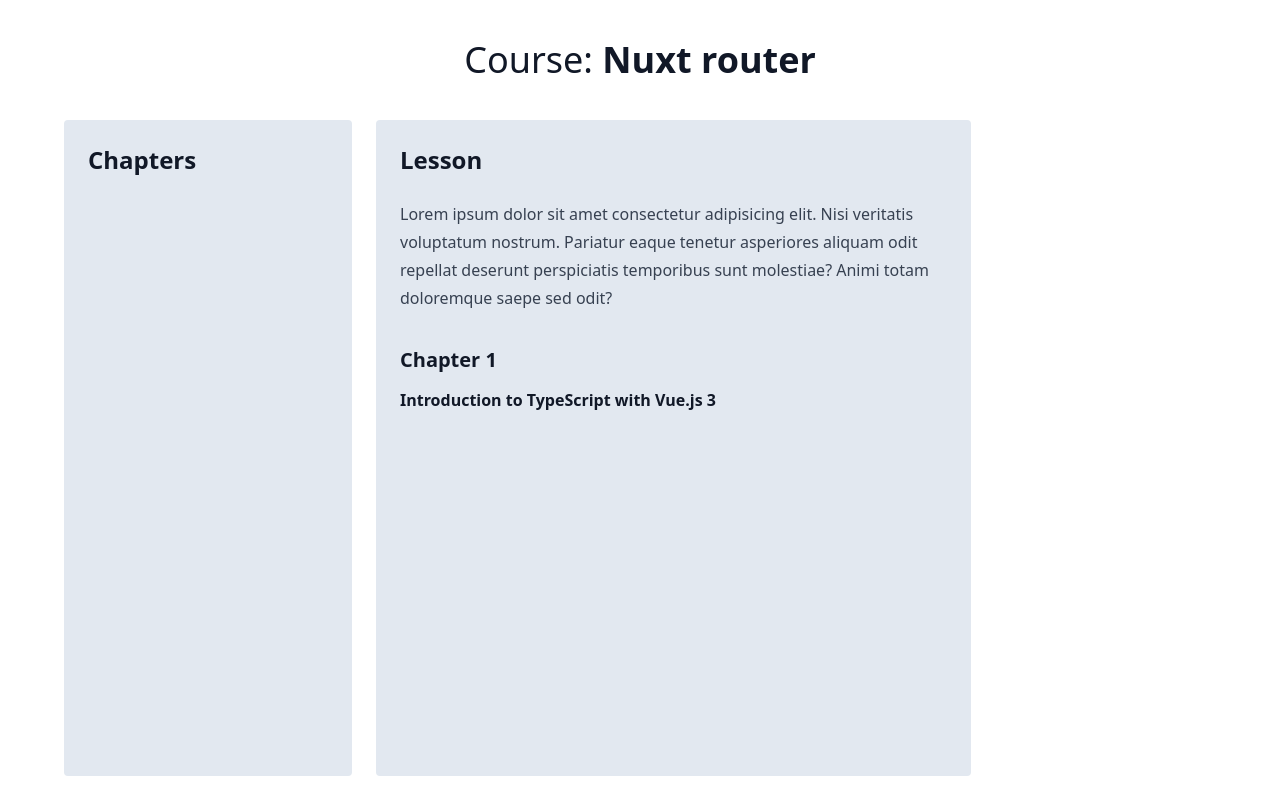
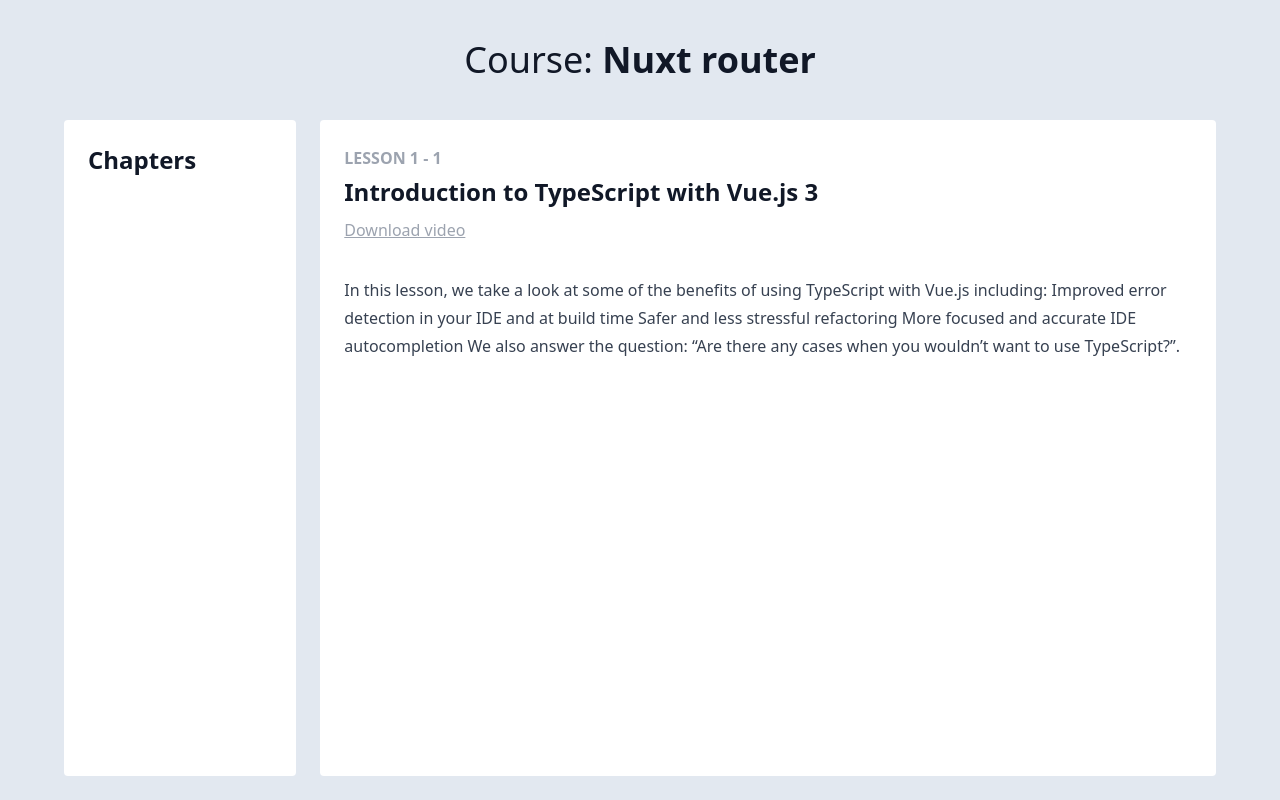
Before and after one commit to braanj/nuxt-3, a Nuxt app: page /course/chapter/1-chapter-1/lesson/1-introduction-to-typescript-with-vue-js-3 in a window 1280 px wide. Built offline with nearby package versions, Linux system fonts and the light colour scheme.

Commit message:
style and display course data

```diff
--- a/app.vue
+++ b/app.vue
@@ -1,5 +1,5 @@
 <template>
-  <div>
+  <div class="bg-slate-200">
     <NuxtLayout>
       <NuxtPage />
     </NuxtLayout>
--- a/pages/course.vue
+++ b/pages/course.vue
@@ -10,10 +10,10 @@
     </div>
 
     <div class="flex flex-grow gap-6 h-full w-full">
-      <div class="prose p-6 rounded bg-slate-200 w-[25%]">
+      <div class="prose p-6 rounded bg-white w-[25%]">
         <h2>Chapters</h2>
       </div>
-      <div class="prose p-6 rounded bg-slate-200 w-full">
+      <div class="prose p-6 rounded bg-white w-full max-w-full">
         <NuxtPage />
       </div>
     </div>
--- a/pages/course/chapter/[chapterSlug]/lesson/[lessonSlug].vue
+++ b/pages/course/chapter/[chapterSlug]/lesson/[lessonSlug].vue
@@ -1,26 +1,52 @@
 <template>
-  <h2>Lesson</h2>
-  <p>
-    Lorem ipsum dolor sit amet consectetur adipisicing elit. Nisi veritatis
-    voluptatum nostrum. Pariatur eaque tenetur asperiores aliquam odit repellat
-    deserunt perspiciatis temporibus sunt molestiae? Animi totam doloremque
-    saepe sed odit?
-  </p>
-  <h3>{{ chapter.title }}</h3>
-  <h4>{{ lesson.title }}</h4>
+  <div>
+    <p class="mt-0 mb-1 uppercase text-gray-400 font-bold">
+      Lesson {{ chapter.number }} - {{ lesson.number }}
+    </p>
+    <h2 class="my-0">{{ lesson.title }}</h2>
+    <div class="flex space-x-4 items-center mt-2 mb-8">
+      <a
+        class="font-normal text-md text-gray-400"
+        v-if="lesson.sourceUrl"
+        :href="lesson.sourceUrl"
+        target="_blank"
+        >Download source code</a
+      >
+      <a
+        class="font-normal text-md text-gray-400"
+        v-if="lesson.downloadUrl"
+        :href="lesson.downloadUrl"
+        target="_blank"
+        >Download video</a
+      >
+    </div>
+    <p>{{ lesson.text }}</p>
+  </div>
 </template>
 
 <script setup>
+/**
+ * Custom composable to fetch course data
+ * @returns {object} - course data
+ */
 const course = useCourse();
 
 const route = useRoute();
 
+/**
+ * Finds the chapter in the course based on the chapter slug passed through the route
+ * @returns {object} - chapter data
+ */
 const chapter = computed(() => {
   return course.chapters.find(
     (chapter) => chapter.slug === route.params.chapterSlug
   );
 });
 
+/**
+ * Finds the lesson in the chapter based on the lesson slug passed through the route
+ * @returns {object} - lesson data
+ */
 const lesson = computed(() => {
   return chapter.value.lessons.find(
     (lesson) => lesson.slug === route.params.lessonSlug
```
